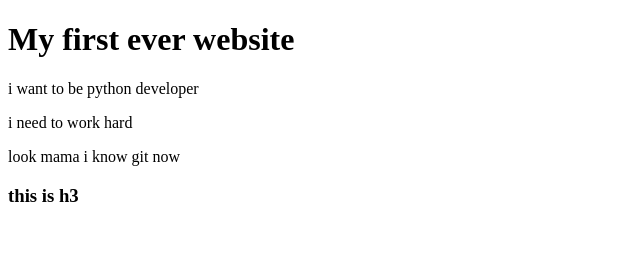
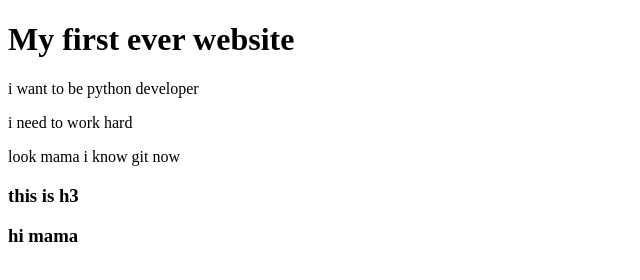
Before and after one commit to Rayhan-mo/codeforwebsite, a plain HTML site: page index.html in a window 1280 px wide. Shown: the whole page, without its empty margins (0-640 px from the left). Drawn offline with Linux system fonts and the light colour scheme.

Commit message:
div added

```diff
--- a/index.html
+++ b/index.html
@@ -11,5 +11,8 @@
     <p>i need to work hard</p>
     <p>look mama i know git now</p>
     <h3>this is h3</h3>
+    <div>
+        <h3>hi mama</h3>
+    </div>
 </body>
 </html>
```
